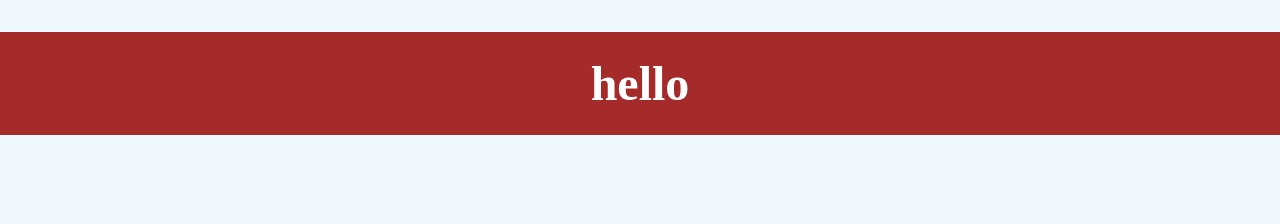
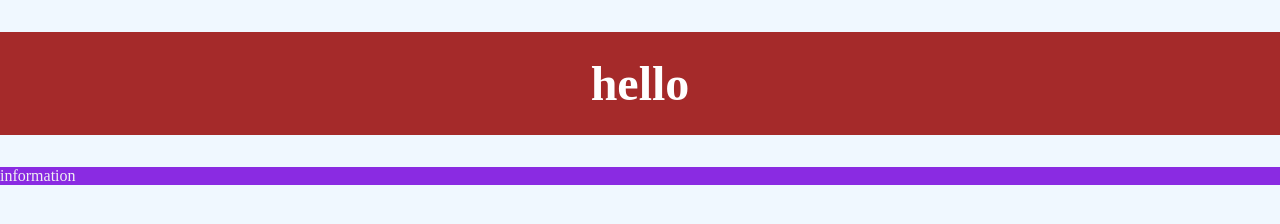
Before and after one commit to juancamilojimenezviby9-sudo/git-project, a plain HTML site: page git-project/index.html in a window 1280 px wide. Drawn offline with Linux system fonts and the light colour scheme.

Commit message:
git project2

```diff
--- a/git-project/index.html
+++ b/git-project/index.html
@@ -12,5 +12,9 @@
         <h1 class="header-title">hello</h1>
     </header>
 
+    <main class="main">
+        <p>information</p>
+    </main>
+
 </body>
 </html>
--- a/git-project/styles/version.css
+++ b/git-project/styles/version.css
@@ -24,3 +24,8 @@ body{
     font-size: 3rem;
     text-align: center;
 }
+
+.main{
+    color: rgb(240, 240, 242);
+    background-color: blueviolet;
+}
```
